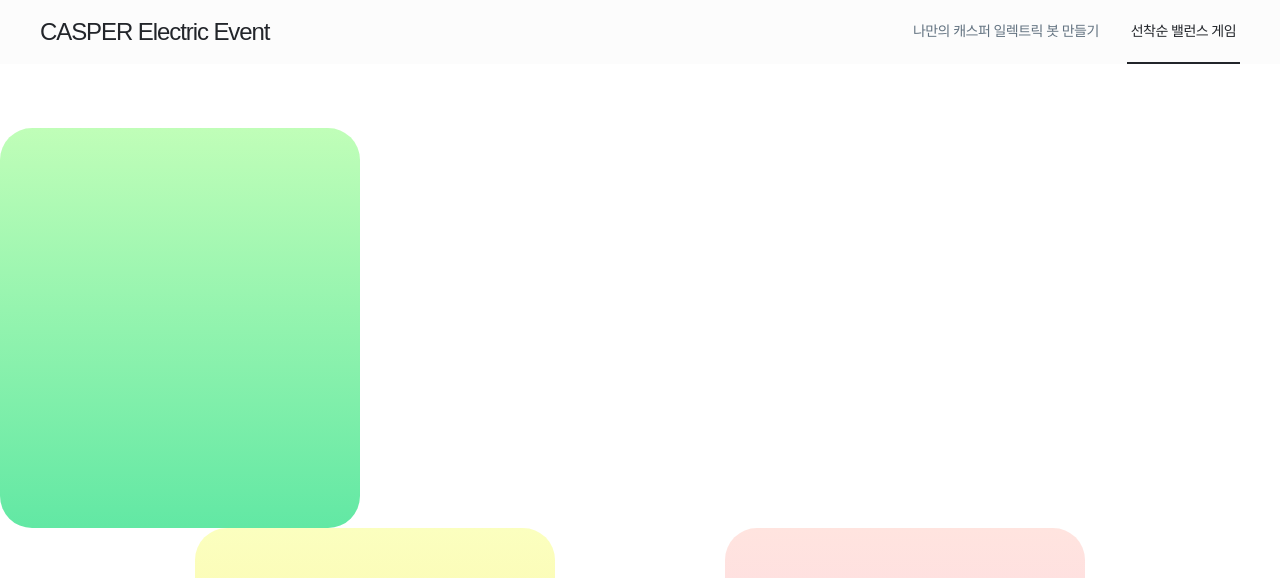
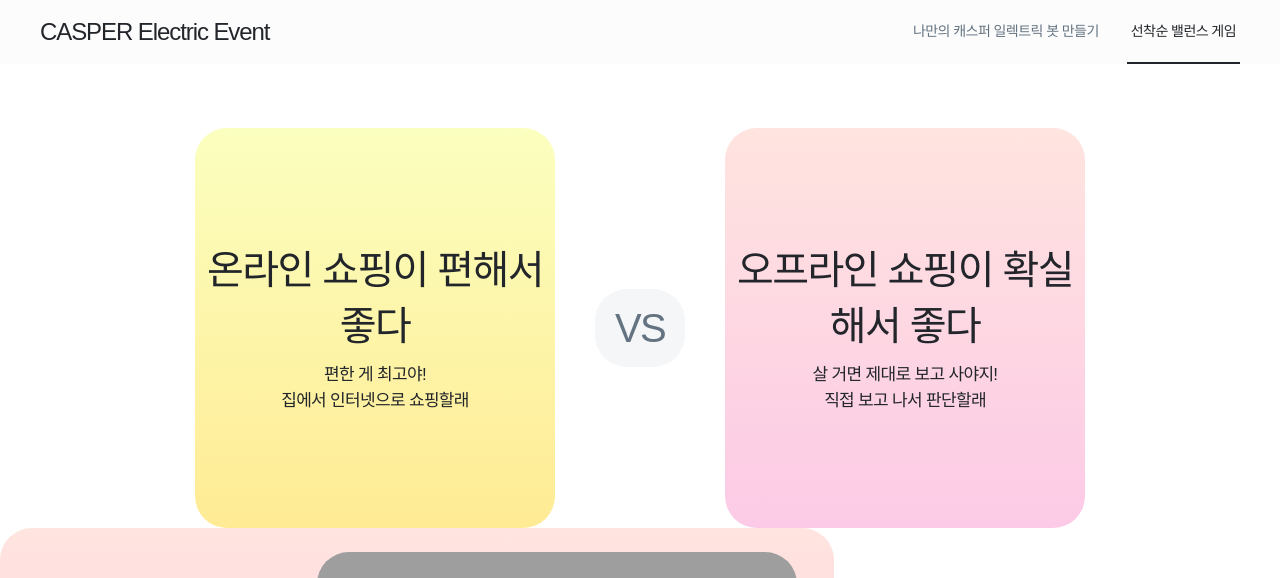
Before and after one commit to softeerbootcamp4th/Team7-HybridJGS-FE, a React (Vite) app in the folder client/: page /rush in a window 1280 px wide. Shown: the top 578 px of the page. Built offline with nearby package versions, Linux system fonts and the light colour scheme; grey boxes are pictures that could not be loaded; a web font is replaced by a local one.

Commit message:
chore: 필요 없는 테스트용 컴포넌트 호출 제거

```diff
--- a/client/src/pages/Rush/index.tsx
+++ b/client/src/pages/Rush/index.tsx
@@ -1,12 +1,9 @@
-import RushCard from "@/features/Rush/RushCard.tsx";
 import RushCardComparison from "@/features/Rush/RushCardComparison.tsx";
 import RushCardDescription from "@/features/Rush/RushCardDescription.tsx";
 
 export default function Rush() {
-    // 컴포넌트 테스트용 (storybook X)
     return (
         <div className="mt-32">
-            <RushCard />
             <RushCardComparison />
             <RushCardDescription color="red" />
         </div>
```
